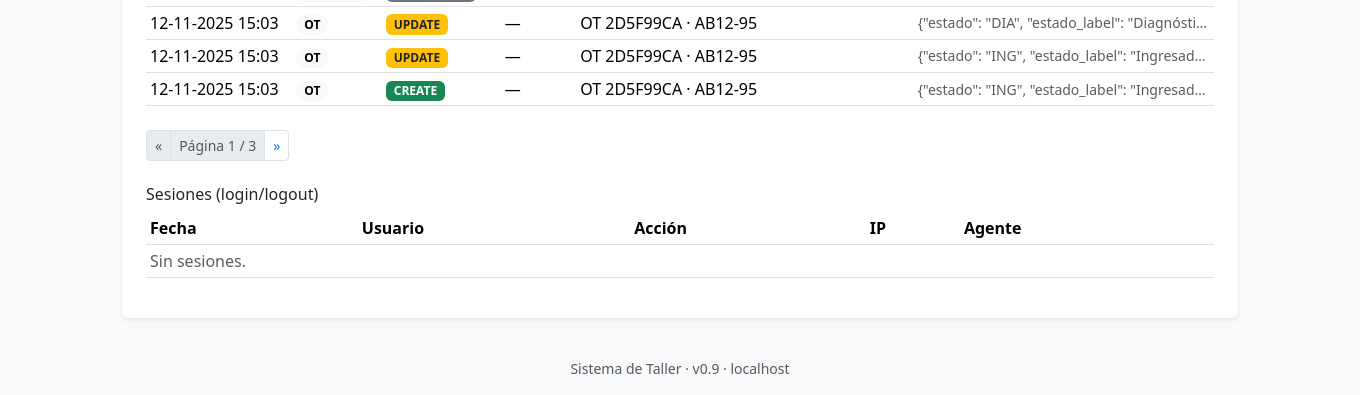
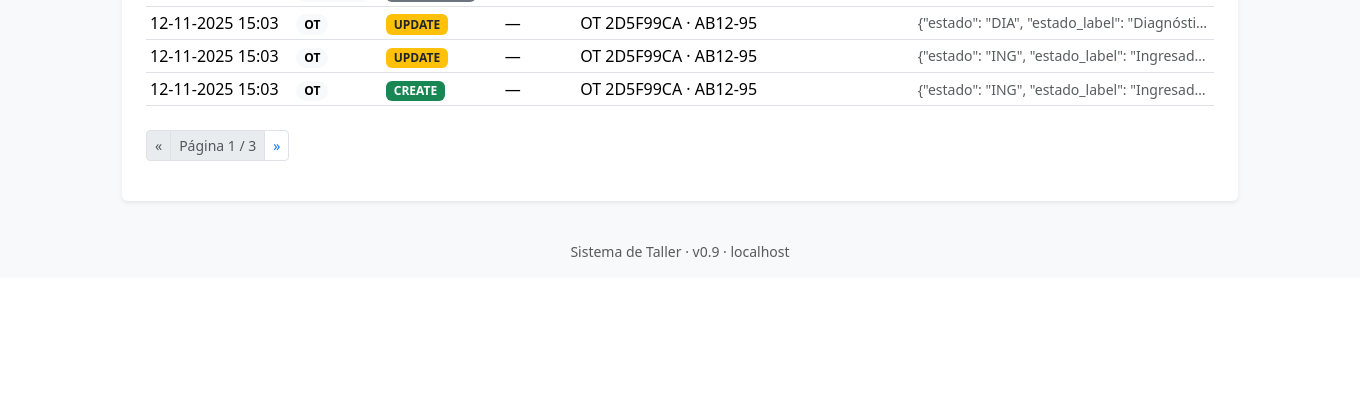
Before and after one commit to janparra11/pepsico-ot, a Django app: page /logs/ in a window 1360 px wide; the page is wider, and only the part inside the window is pictured. Shown: the part 1999-2394 px from the top of that part. After the commit the page ends 2256 px from the top of that part, so only its background shows below. Run offline with Django 5.2, Linux system fonts and the light colour scheme; a user stored in the database is signed in; data comes from the database, SQL or seed files in the repository; both versions use the stored data as it was after the commit.

Commit message:
bitacora: arreglo de los login/logout hacerlos visibles, borar la seccion exclusiva de login/logout dejando todo junto

```diff
--- a/templates/core/logs.html
+++ b/templates/core/logs.html
@@ -133,29 +133,6 @@
     </ul>
   </nav>
   {% endif %}
-
-
-  <h2 class="h6 mt-4">Sesiones (login/logout)</h2>
-  <div class="table-responsive">
-    <table class="table table-sm align-middle">
-      <thead>
-        <tr><th>Fecha</th><th>Usuario</th><th>Acción</th><th>IP</th><th>Agente</th></tr>
-      </thead>
-      <tbody>
-        {% for s in sessions %}
-          <tr>
-            <td class="text-nowrap">{{ s.ts|date:"d-m-Y H:i" }}</td>
-            <td>{{ s.user }}</td>
-            <td>{{ s.get_action_display }}</td>
-            <td>{{ s.ip|default:"—" }}</td>
-            <td class="small text-muted">{{ s.ua|default:"" }}</td>
-          </tr>
-        {% empty %}
-          <tr><td colspan="5" class="text-muted">Sin sesiones.</td></tr>
-        {% endfor %}
-      </tbody>
-    </table>
-  </div>
 </div>
 
 <!-- Modal Detalle -->
```
Also changed, not shown: core/apps.py (+0 -14 lines), core/signals.py (+3 -4 lines), db.sqlite3.
